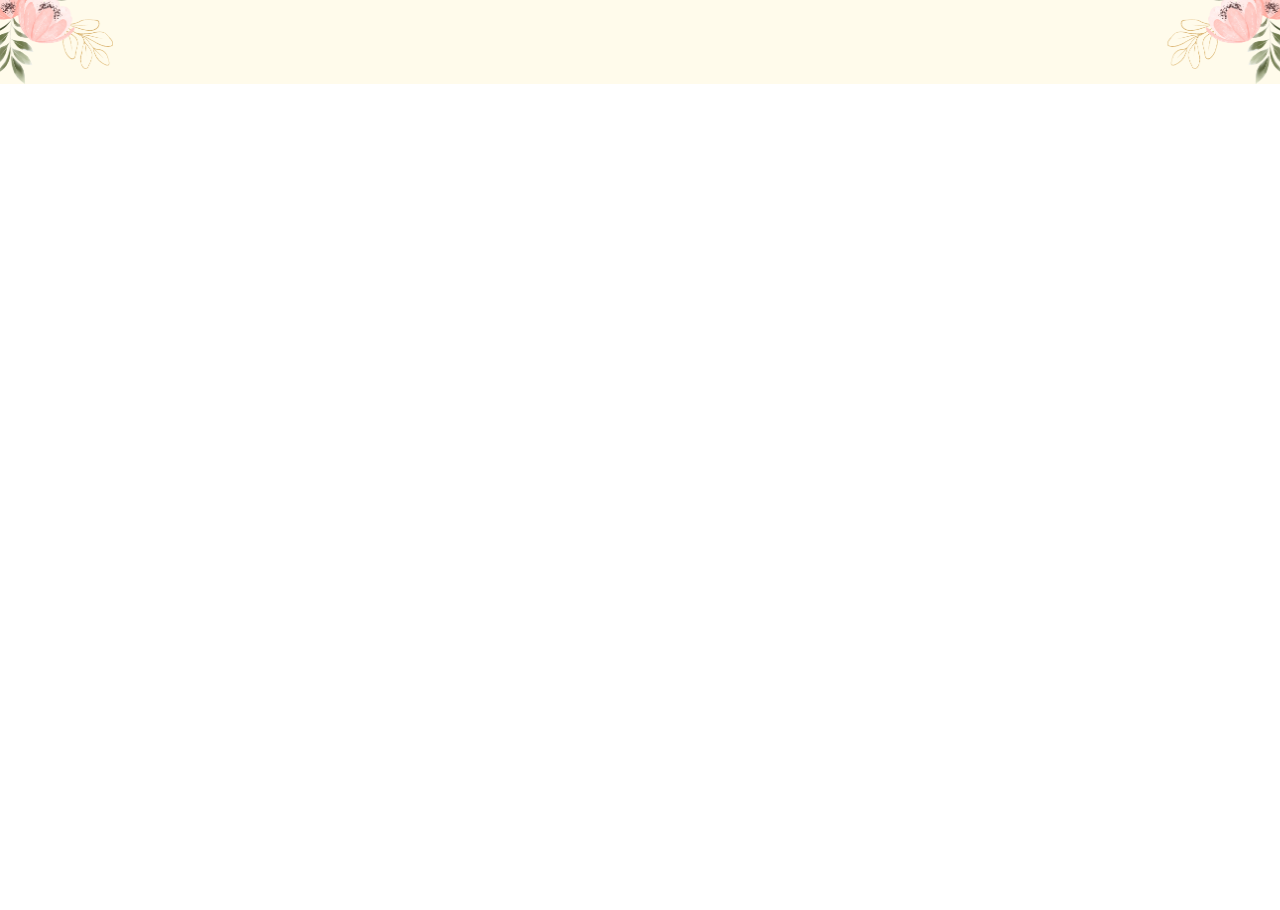
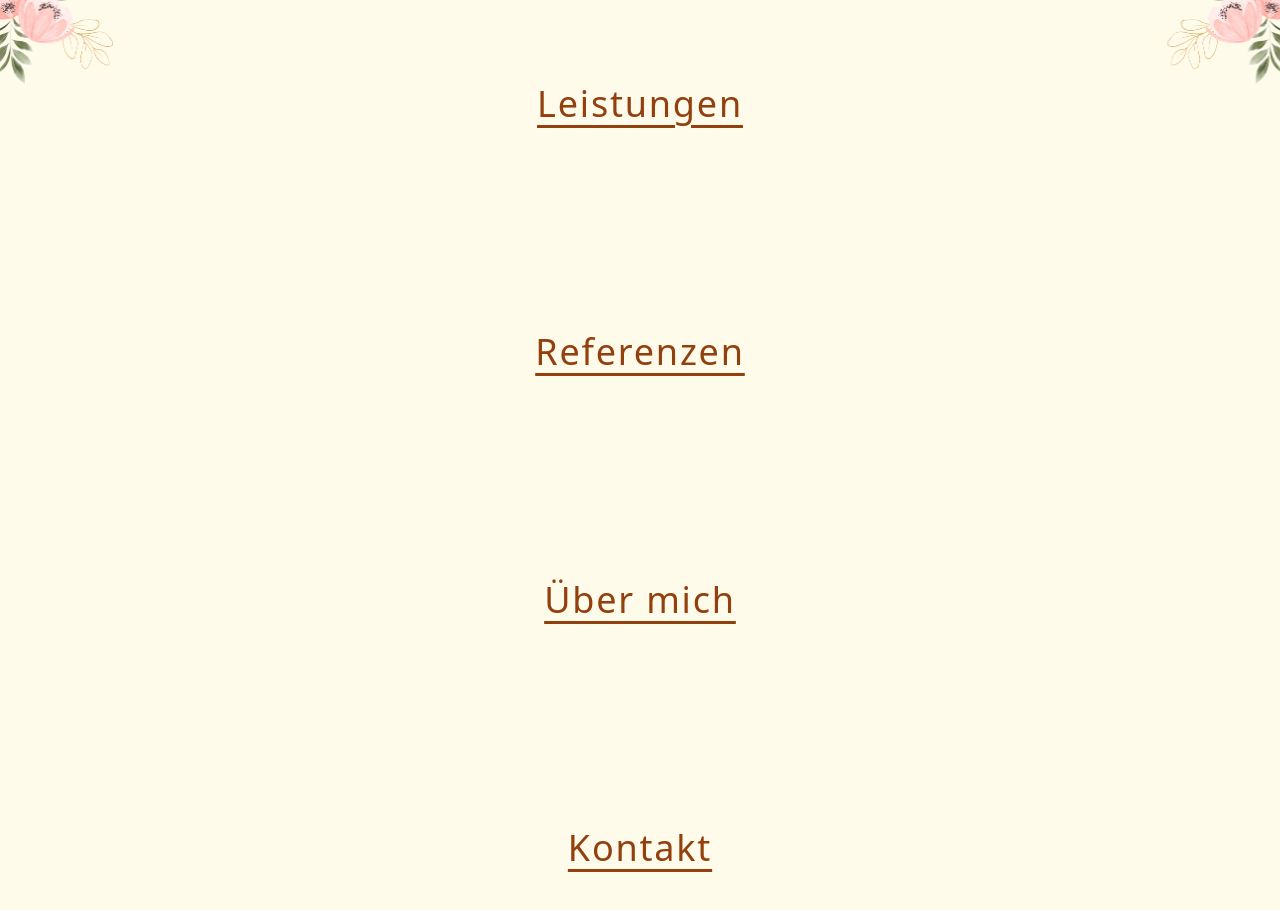
Before and after one commit to fapfaff/mcthaonguyen, a Nuxt app: page / in a window 1280 px wide. Shown: the part 740-1650 px from the top of the page. Before the commit the page ends 824 px from the top, so only its background shows below. Built offline with nearby package versions, Linux system fonts and the light colour scheme.

Commit message:
feat: add headings to index.vue

```diff
--- a/locales/de.json
+++ b/locales/de.json
@@ -8,5 +8,11 @@
   "header": {
     "menu": "Menü",
     "language": "Sprache"
+  },
+  "headings": {
+    "testimonials": "Referenzen",
+    "services": "Leistungen",
+    "about_me": "Über mich",
+    "contact": "Kontakt"
   }
 }
--- a/locales/vn.json
+++ b/locales/vn.json
@@ -8,5 +8,11 @@
   "header": {
     "menu": "Menu",
     "language": "Ngôn ngữ"
+  },
+  "headings": {
+    "testimonials": "Nhận xét",
+    "services": "Dịch vụ",
+    "about_me": "Về tôi",
+    "contact": "Liên hệ"
   }
 }
--- a/pages/index.vue
+++ b/pages/index.vue
@@ -1,8 +1,29 @@
 <template>
   <Hero></Hero>
+  <Heading
+    id="services"
+    :text="$t('headings.services')"
+    class="anchor"
+  ></Heading>
+  <div class="h-52"></div>
+  <Heading
+    id="testimonials"
+    :text="$t('headings.testimonials')"
+    class="anchor"
+  ></Heading>
+  <div class="h-52"></div>
+  <Heading
+    id="aboutMe"
+    :text="$t('headings.about_me')"
+    class="anchor"
+  ></Heading>
+  <div class="h-52"></div>
+  <Heading id="contact" :text="$t('headings.contact')" class="anchor"></Heading>
+  <div class="h-52"></div>
 </template>
 <style>
-body, html {
+body,
+html {
   margin: 0;
   padding: 0;
   width: 100vw;
@@ -19,4 +40,35 @@ body, html {
 ::-webkit-scrollbar-thumb {
   background: transparent;
 }
+
+.anchor::before {
+  --anchor-offset: var(--header-height);
+  content: '';
+  display: block;
+  height:      var(--anchor-offset);
+  margin-top: calc(var(--anchor-offset) * -1);
+  visibility: hidden;
+}
 </style>
+<script>
+export default {
+  setup() {
+    const headerHeight = ref(0); // Stores the header's height
+
+    onMounted(() => {
+      const header = document.querySelector("header"); // Adjust this selector to target your header element
+      if (header) {
+        headerHeight.value = header.offsetHeight; // Get the actual height of the header
+        document.documentElement.style.setProperty(
+          "--header-height",
+          `${headerHeight.value}px`
+        ); // Set the CSS variable on the root element
+      }
+    });
+
+    return {
+      headerHeight,
+    };
+  },
+};
+</script>
```
Lines whose indentation alone changed are shown as unchanged.
